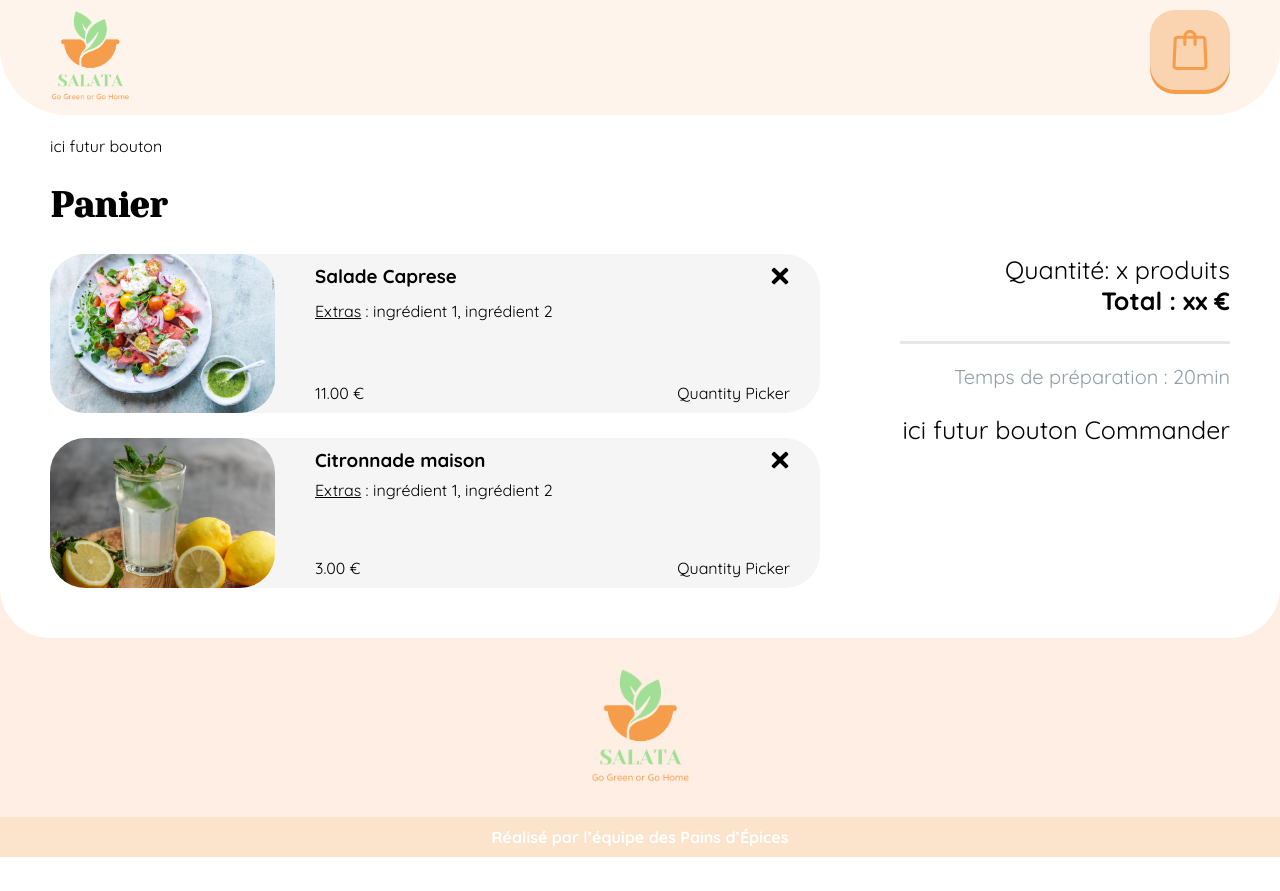
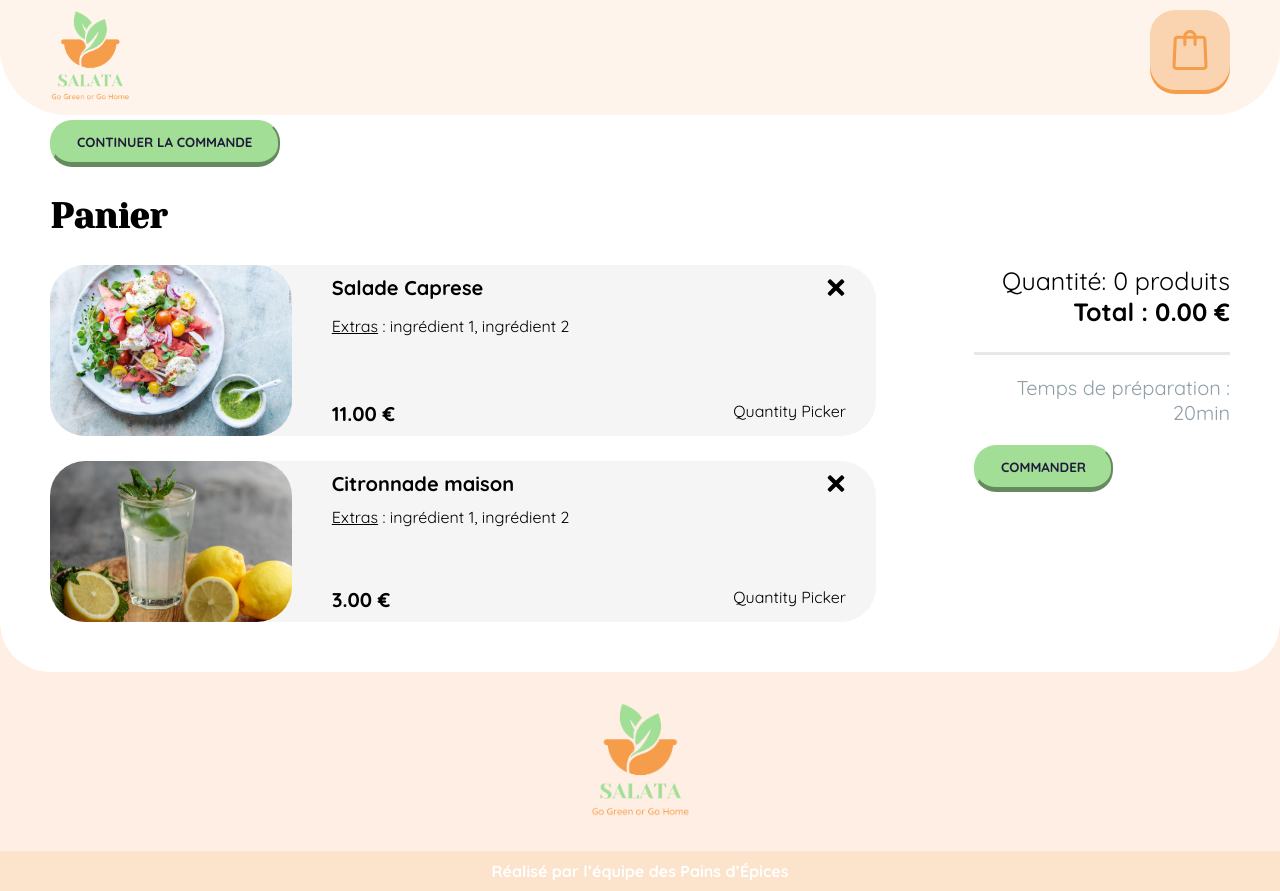
Before and after one commit to ALJURDY/SALATA, a React (Create React App) app: page /basket in a window 1280 px wide. Before the commit the page ends 857 px from the top, so only its background shows below. Built offline with nearby package versions, Linux system fonts and the light colour scheme.

Commit message:
[CREATE] basket context on basket page

```diff
--- a/src/components/ProductBasket/ProductBasket.module.css
+++ b/src/components/ProductBasket/ProductBasket.module.css
@@ -37,8 +37,13 @@
     justify-content: space-between;
 }
 
-.extras {
+.basketCard .extras {
     height: 70px;
+}
+
+.basketCard .price, .basketCard .productName {
+    font-size: clamp(20px, 3vw, 15px);
+    font-weight: bold;
 }
 
 .basketCard .underlined {
--- /dev/null
+++ b/src/context/cart.context.tsx
@@ -0,0 +1,88 @@
+import { createContext, useContext, useState } from "react";
+import { IProduct } from "../mocks/products";
+import { v4 as uuidv4 } from "uuid";
+
+// Produit du panier
+export interface IBasketProduct {
+  id: string;
+  product: IProduct;
+  quantity: number;
+}
+
+// Le panier
+interface IBasket {
+  products: IBasketProduct[];
+  addProductToBasket: (product: IProduct, quantity: number) => void;
+  getBasketQuantity: () => number;
+  getBasketTotal: () => number;
+}
+
+// un panier par defaut pour éviter qu'il puisse être null
+const defaultBasket: IBasket = {
+  products: [],
+  addProductToBasket: () => {},
+  getBasketQuantity: () => 0,
+  getBasketTotal: () => 0,
+};
+
+const BasketContext = createContext<IBasket>(defaultBasket);
+
+// Créer un hook pour pouvoir utiliser le contexte
+export const useBasketContext = () => useContext(BasketContext);
+
+// PROVIDER
+interface BasketProviderProps {
+  children: JSX.Element;
+}
+
+const BasketProvider = (props: BasketProviderProps) => {
+  const { children } = props;
+
+  const [BasketProducts, setBasketProducts] = useState<IBasketProduct[]>([]);
+
+  const addProductToBasket = (newproduct: IProduct, newquantity: number) => {
+    const newBasketProduct: IBasketProduct = {
+      id: uuidv4(),
+      product: newproduct,
+      quantity: newquantity,
+    };
+    setBasketProducts([...BasketProducts, newBasketProduct]);
+  };
+
+  const getBasketQuantity = () => {
+    return BasketProducts.reduce(
+      (accumulator: number, currentValue: IBasketProduct) =>
+        (accumulator += currentValue.quantity),
+      0
+    );
+  };
+
+  const getBasketTotal = () => {
+    return BasketProducts.reduce(
+      (accumulator: number, currentValue: IBasketProduct) =>
+        accumulator + currentValue.product.price * currentValue.quantity,
+      0
+    );
+  };
+
+
+  // TODO : retirer un basketCard du panier
+
+  // TODO : changer la quantité d'un produit
+
+  // TODO : bonus : prepa time selon nombre de salades
+
+
+  const basket: IBasket = {
+    products: [],
+    addProductToBasket,
+    getBasketQuantity,
+    getBasketTotal,
+  };
+
+  return (
+    <BasketContext.Provider value={basket}>{children}</BasketContext.Provider>
+  );
+};
+
+export default BasketProvider;
--- a/src/index.tsx
+++ b/src/index.tsx
@@ -1,15 +1,18 @@
-import React from 'react';
-import ReactDOM from 'react-dom/client';
-import './index.css';
-import reportWebVitals from './reportWebVitals';
-import AppRouter from './AppRouter';
+import React from "react";
+import ReactDOM from "react-dom/client";
+import "./index.css";
+import reportWebVitals from "./reportWebVitals";
+import AppRouter from "./AppRouter";
+import BasketProvider from "./context/cart.context";
 
 const root = ReactDOM.createRoot(
-  document.getElementById('root') as HTMLElement
+  document.getElementById("root") as HTMLElement
 );
 root.render(
   <React.StrictMode>
-    <AppRouter />
+    <BasketProvider>
+      <AppRouter />
+    </BasketProvider>
   </React.StrictMode>
 );
 
--- a/src/pages/BasketPage/BasketPage.module.css
+++ b/src/pages/BasketPage/BasketPage.module.css
@@ -11,9 +11,11 @@
 }
 
 .basketPageContainer .basketSummary {
-    width: 30%;
+    width: 20%;
     font-size: clamp(18px, 3vw, 25px);
     text-align: right;
+    position: fixed;
+    right: 50px;
 }
 
 .basketPageContainer .basketSummary hr {
--- a/src/pages/BasketPage/BasketPage.tsx
+++ b/src/pages/BasketPage/BasketPage.tsx
@@ -1,16 +1,11 @@
-import { v4 as uuidv4 } from "uuid";
-import { IProduct } from "../../mocks/products";
 import ProductBasket from "../../components/ProductBasket/ProductBasket";
 import style from "./BasketPage.module.css";
+import { useBasketContext, IBasketProduct } from "../../context/cart.context";
+import NavButton from "../../components/NavButton/NavButton";
+import { useNavigate } from "react-router";
 
-interface BasketProduct {
-  id: string;
-  product: IProduct;
-  quantity: number;
-}
-
-// jeu de données en attendant la mise en place du context
-const fakeBasketData: BasketProduct[] = [
+// jeu de données en attendant la mise en place du bouton addToBasket()
+const fakeBasketData: IBasketProduct[] = [
   {
     id: "4d2c8dac-e9bc-47e7-85d3-8b547592e0eb",
     product: {
@@ -46,15 +41,25 @@ const fakeBasketData: BasketProduct[] = [
 ];
 
 const BasketPage = () => {
+  // products sera utilisé quand plus besoin de fakeBasketData
+  const { products, getBasketQuantity, getBasketTotal } = useBasketContext();
+
+  const navigate = useNavigate();
+  const backToHome = (): void => {
+    navigate("/")
+  }
+
+  const goToPayment = (): void => {
+    navigate("/payment")
+  }
+
   return (
     <main>
-
-      <p>ici futur bouton</p>
+      <NavButton buttonText="Continuer la commande" navigate={backToHome}/>
 
       <h2>Panier</h2>
 
       <section className={style.basketPageContainer}>
-
         {/* Liste de tous les produits du panier */}
         <section className={style.basketList}>
           {fakeBasketData.map((basketProduct) => (
@@ -65,13 +70,13 @@ const BasketPage = () => {
         {/* Récapitulatif du panier */}
         <section className={style.basketSummary}>
           <p className={style.quantityAndPrice}>
-            Quantité: x produits
+            Quantité: {getBasketQuantity()} produits
             <br />
-            <strong>Total : xx €</strong>
+            <strong>Total : {getBasketTotal().toFixed(2)} €</strong>
           </p>
           <hr />
           <p className={style.prepa}>Temps de préparation : 20min</p>
-          <p>ici futur bouton Commander</p>
+          <NavButton buttonText="Commander" navigate={goToPayment}/>
         </section>
       </section>
     </main>
```
